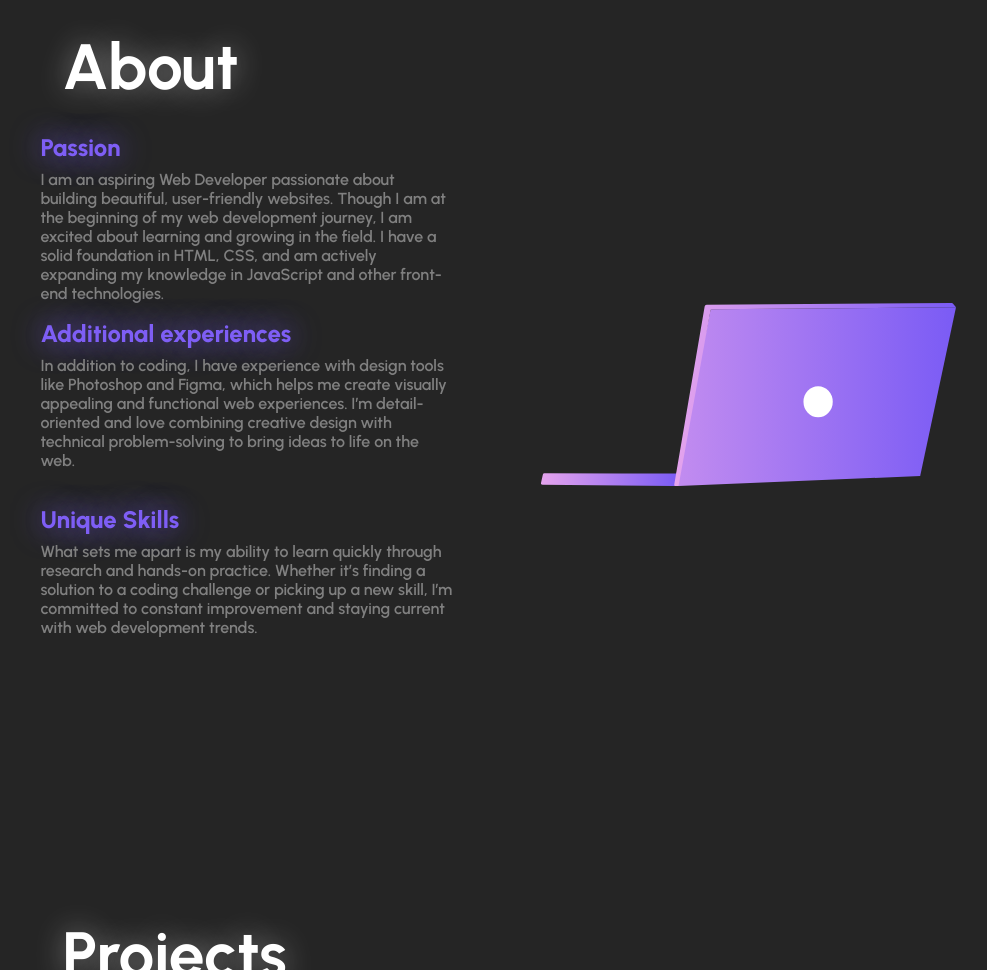
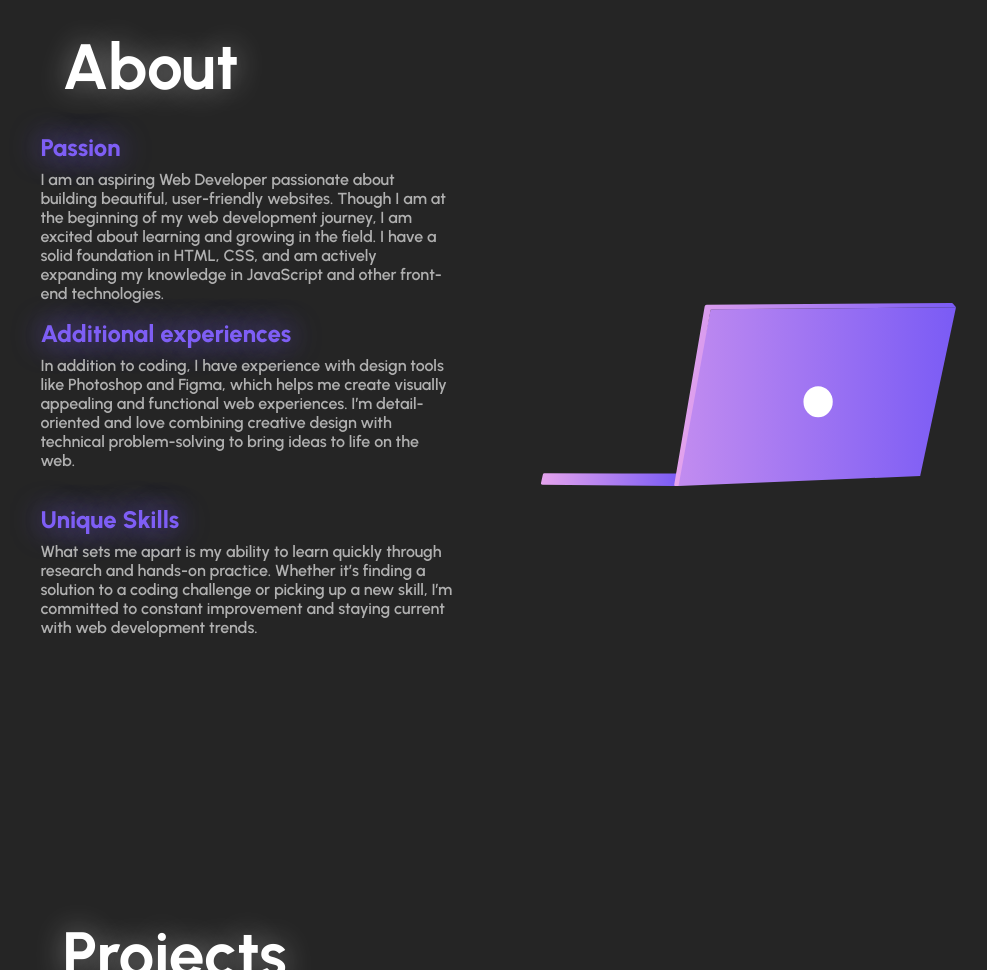
Before and after one commit to Lyusko/LyuskoPortfolio, a plain HTML site: page index.html in a window 1280 px wide. Shown: the part 869-1839 px from the top of the page, without its empty margins (142-1129 px from the left). Drawn offline with Linux system fonts and the light colour scheme.

Commit message:
Update style.css

```diff
--- a/style.css
+++ b/style.css
@@ -209,7 +209,7 @@ footer {
 
 .card p {
     font-weight: 600;
-    color: grey;
+    color: #B0B0B0;
 }
 
 .card:nth-child(1){
```
